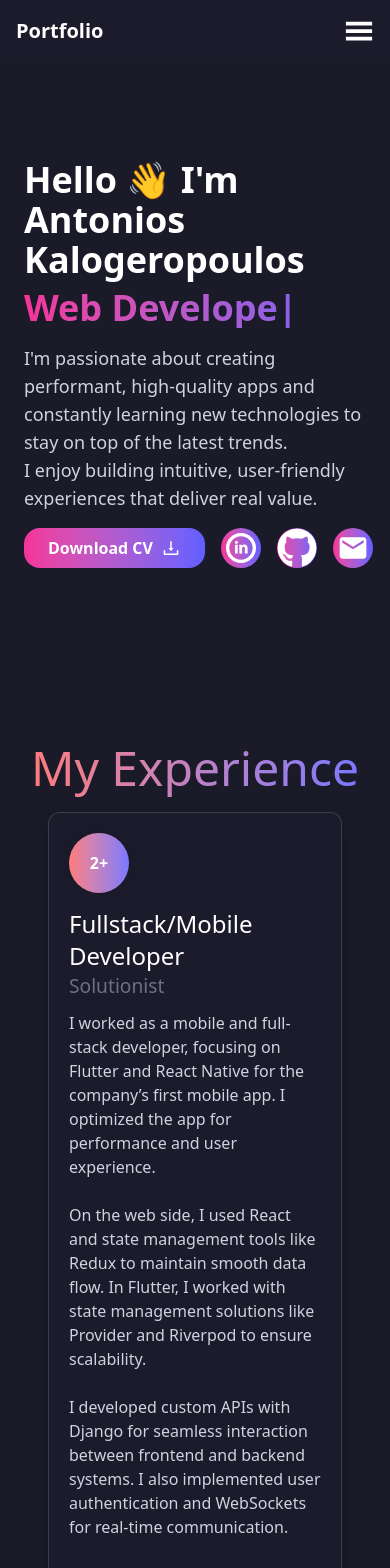
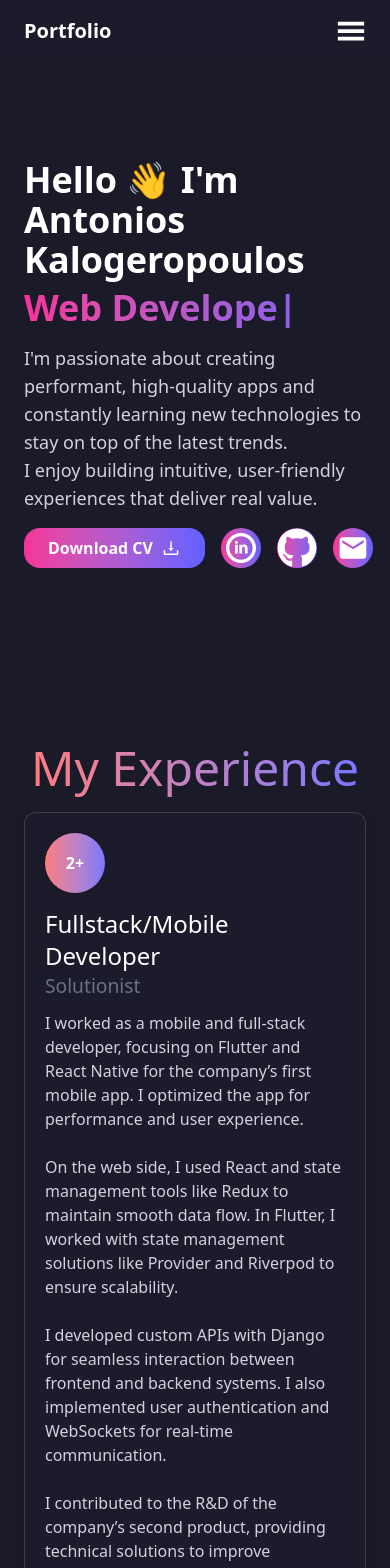
Before and after one commit to Inotium/portfolio, a React (Vite) app: page / in a window 390 px wide. Shown: the top 1568 px of the page. Built offline with nearby package versions, Linux system fonts and the light colour scheme.

Commit message:
minor padding updates

```diff
--- a/src/components/ExperienceSection/ExperienceSection.jsx
+++ b/src/components/ExperienceSection/ExperienceSection.jsx
@@ -3,7 +3,7 @@ import data from "../../data.json";
 import TimelineItem from "./TimeLineItem";
 
 const ExperienceSection = () => (
-  <section id="experience" className="pt-24 px-6 md:px-6">
+  <section id="experience" className="pt-24  md:px-6">
     <h2 className="text-center text-5xl mb-[20px]">
       <span className="bg-gradient-to-r from-[#ff7b7b] to-[#7b77ff] bg-clip-text text-transparent">
         My Experience
--- a/src/components/ExperienceSection/TimeLineItem.jsx
+++ b/src/components/ExperienceSection/TimeLineItem.jsx
@@ -39,7 +39,7 @@ const TimelineItem = ({  experienceData }) => {
   return (
     <div
       ref={itemRef}
-      className={`relative p-5  rounded-[12px] shadow-[0_8px_16px_rgba(0,0,0,0.2)] flex flex-col md:flex-row md:items-center
+      className={`relative p-5 p rounded-[12px] shadow-[0_8px_16px_rgba(0,0,0,0.2)] flex flex-col md:flex-row md:items-center
         ${
           isVisible
             ? "opacity-100 translate-y-0"
--- a/src/components/Header.jsx
+++ b/src/components/Header.jsx
@@ -66,9 +66,9 @@ function Header({ scrollToSection, currentSection }) {
       </header>
 
       {/* Mobile Header */}
-      <header className="fixed top-0 left-0 right-0 z-40 bg-[rgba(34,34,54,0.35)] backdrop-blur-lg p-4 flex justify-between items-center md:hidden">
-        <div className="text-white font-bold text-xl">Portfolio</div>
-        <button onClick={toggleSidebar} className="text-white text-3xl z-50">
+      <header className="fixed top-0 left-0 right-0 z-40 bg-[rgba(34,34,54,0.35)] backdrop-blur-lg p-4  flex justify-between items-center md:hidden">
+        <div className="text-white font-bold text-xl pl-2">Portfolio</div>
+        <button onClick={toggleSidebar} className="text-white text-3xl z-50 pr-2">
         <GiHamburgerMenu />
         </button>
       </header>
--- a/src/components/ProjectSection/ProjectsSection.jsx
+++ b/src/components/ProjectSection/ProjectsSection.jsx
@@ -5,7 +5,7 @@ import ProjectCard from "./ProductCard";
 
 
 const ProjectsSection = () => (
-  <section id="projects" className="pt-24 px-6 md:px-6">
+  <section id="projects" className="pt-24   md:px-6">
     <h2 className="text-center text-5xl mb-[20px]">
       <span className="bg-gradient-to-r from-[#ff7b7b] to-[#7b77ff] bg-clip-text text-transparent">
         My Projects
```
